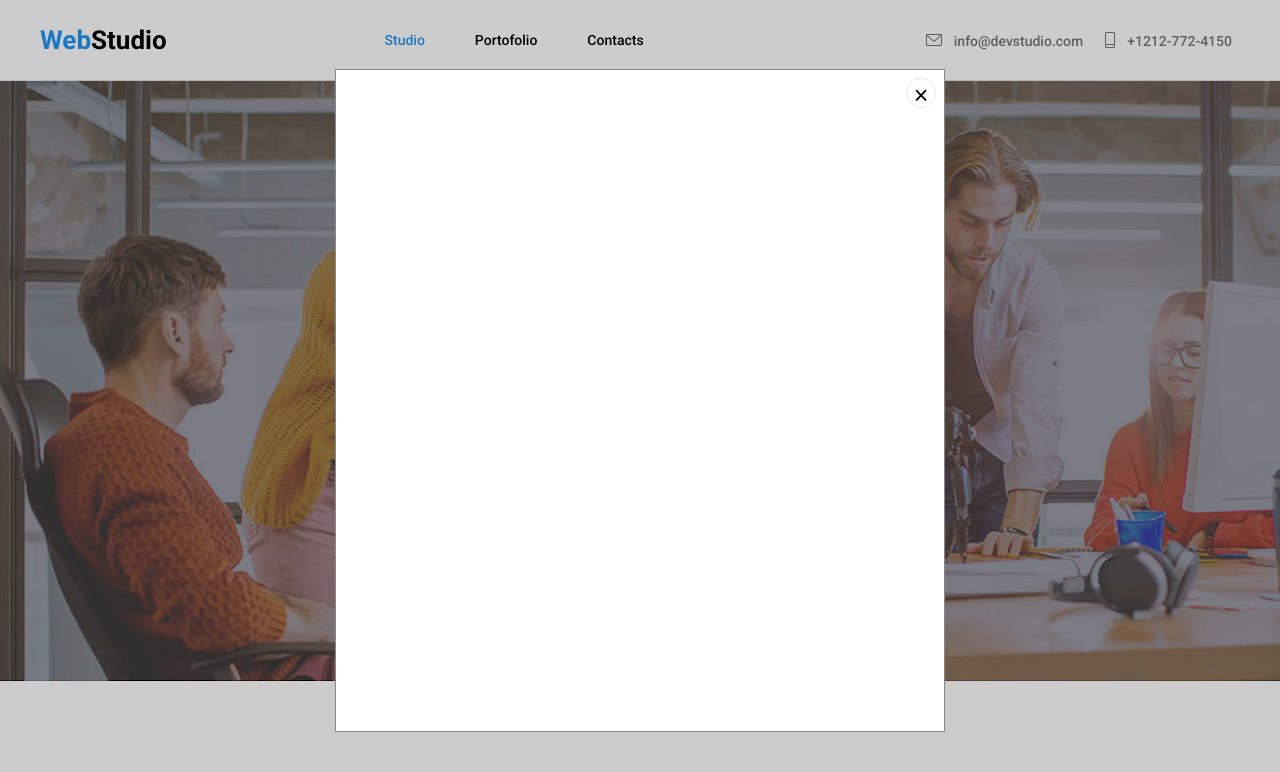
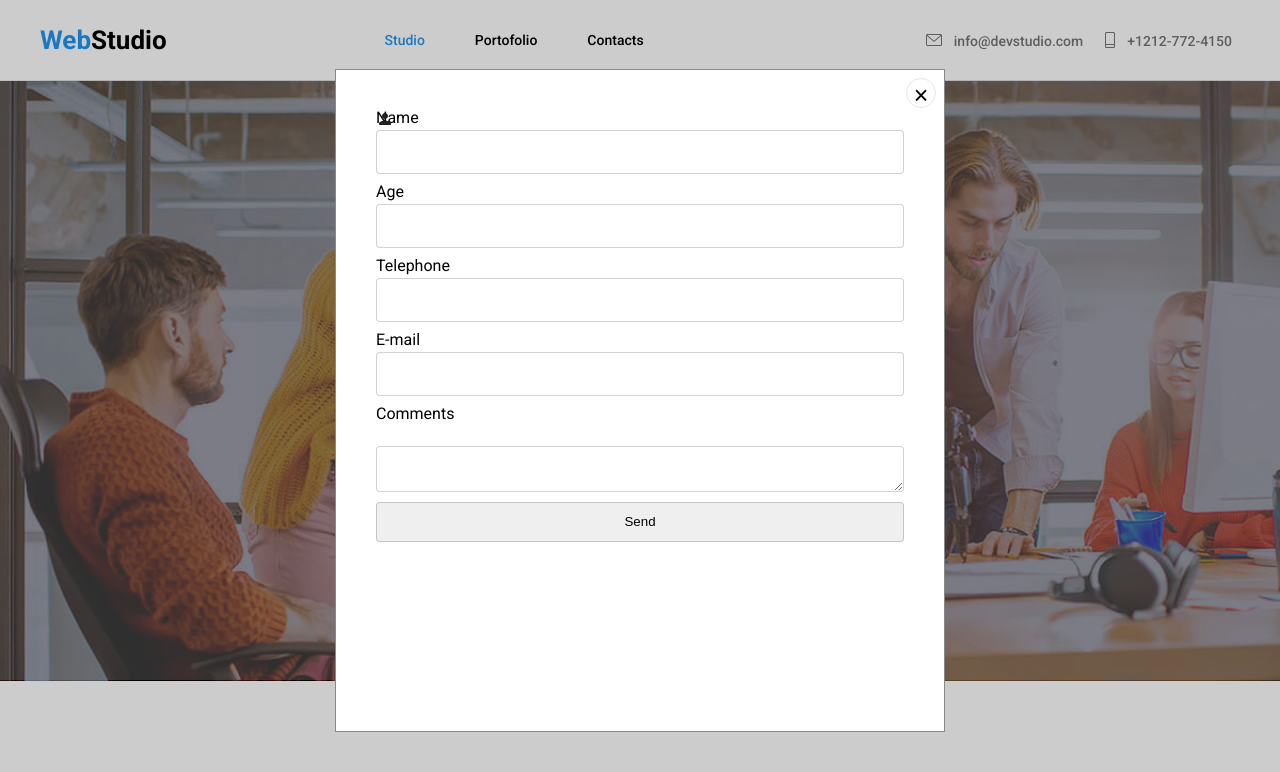
Before and after one commit to Andyoase/goit-markup-hw-06, a plain HTML site: page index.html in a window 1280 px wide. Shown: the top 772 px of the page. Drawn offline with Linux system fonts and the light colour scheme.

Commit message:
update index

```diff
--- a/index.html
+++ b/index.html
@@ -717,6 +717,50 @@
   <div class="modal" data-modal>
     <div class="modal-content">
       <button class="close-btn" data-modal-close>&times;</button>
+
+      <form action="" method="get" autocomplete="off" class="contact-form">
+        <div class="input-container">
+         <label for="name">Name</label>
+         <input type="text" name="name" id="name" required />
+
+            <svg width="18" height="18" viewBox="0 0 18 18" fill="none" xmlns="http://www.w3.org/2000/svg">
+                <g clip-path="url(#clip0_1_2667)">
+                    <path
+                        d="M9 9C10.6575 9 12 7.6575 12 6C12 4.3425 10.6575 3 9 3C7.3425 3 6 4.3425 6 6C6 7.6575 7.3425 9 9 9ZM9 10.5C6.9975 10.5 3 11.505 3 13.5V14.25C3 14.6625 3.3375 15 3.75 15H14.25C14.6625 15 15 14.6625 15 14.25V13.5C15 11.505 11.0025 10.5 9 10.5Z"
+                        fill="#212121" />
+                </g>
+                <defs>
+                    <clipPath id="clip0_1_2667">
+                        <rect width="18" height="18" fill="white" />
+                    </clipPath>
+                </defs>
+            </svg>
+
+        </div>
+
+        <div class="input-container">
+         <label for="age">Age</label>
+         <input type="number" name="age" id="age" min="1" max="100" required />
+        </div>
+
+        <div class="input-container">
+            <label for="telephone">Telephone</label>
+            <input type="number" name="telephone" id="telephone" required />
+        </div>
+
+        <div class="input-container">
+            <label for="email">E-mail</label>
+            <input type="email" name="email" id="email" required />
+        </div>
+        <div class="input-container">
+            <label>Comments</label>
+            <br>
+            <textarea></textarea>
+        </div>
+
+
+        <input type="submit" value="Send" />
+      </form>
     </div>
   </div>
 
```
